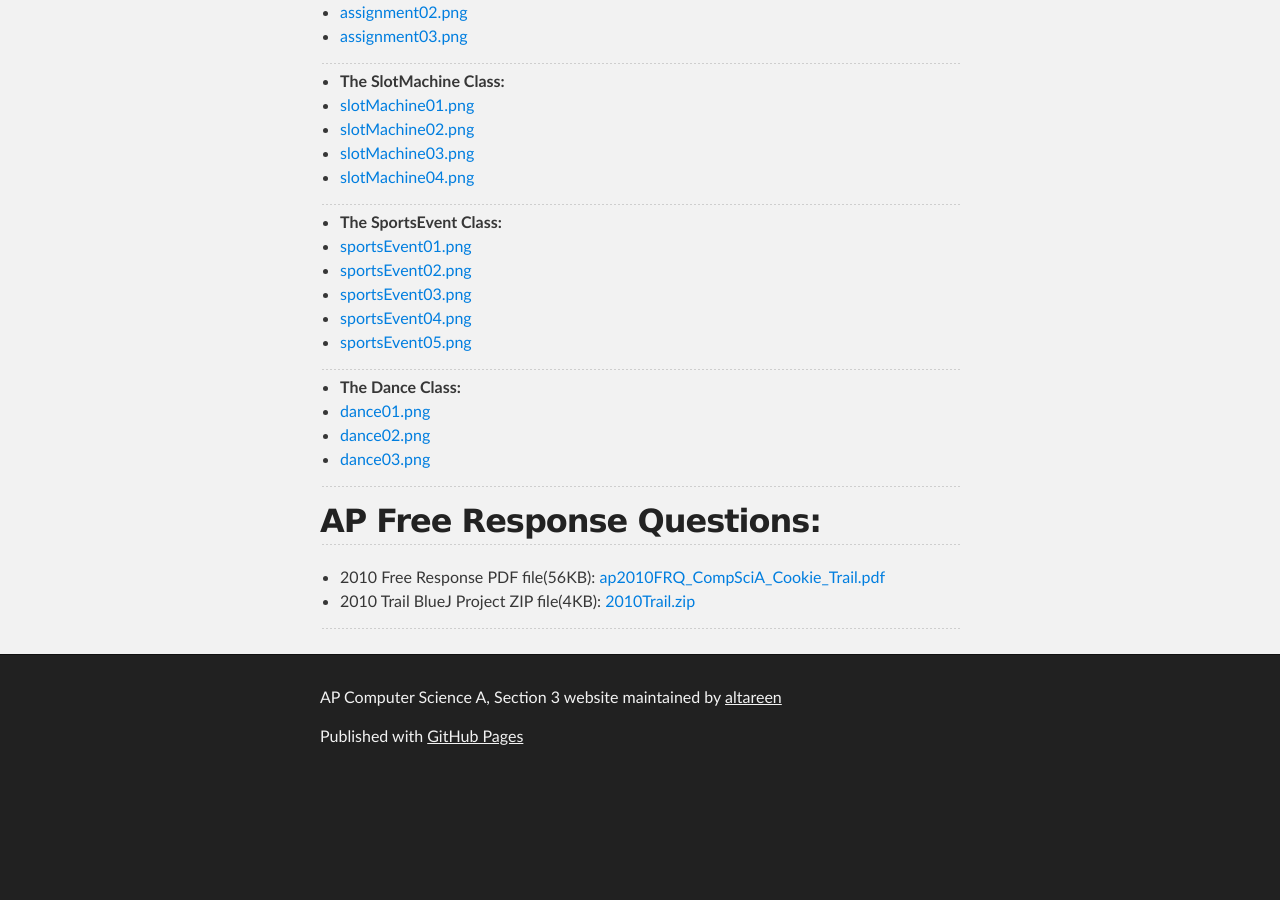
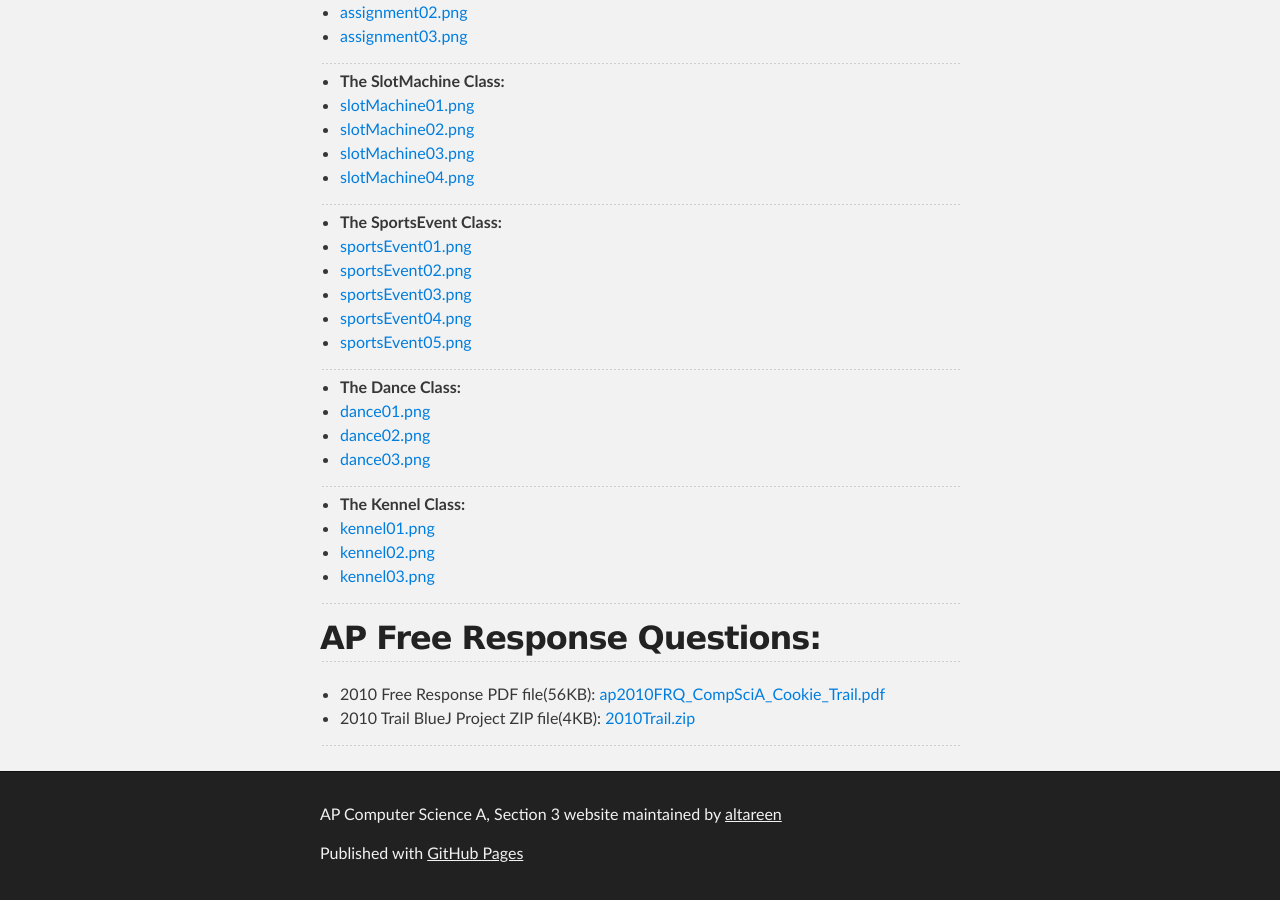
Before and after one commit to ynot1609/apcompsci3, a Jekyll site: the page built from frqs/index.md, in a window 1280 px wide and 900 px high, scrolled down 932 px. Built offline with Jekyll 4.4.1, drawn with Linux system fonts in a browser that asks for light colours; before the commit the page ends 1715 px from its top, so only the background shows below that.

Commit message:
Added kennel

```diff
--- a/frqs/index.md
+++ b/frqs/index.md
@@ -61,6 +61,13 @@ title: Free Response Questions
 
 ---
 
++ **The Kennel Class:**
++ [kennel01.png](/apcompsci3/assets/kennel01.png)
++ [kennel02.png](/apcompsci3/assets/kennel02.png)
++ [kennel03.png](/apcompsci3/assets/kennel03.png)
+
+---
+
 ## AP Free Response Questions:
 
 + 2010 Free Response PDF file(56KB): [ap2010FRQ_CompSciA_Cookie_Trail.pdf](/apcompsci3/assets/ap2010FRQ_CompSciA_Cookie_Trail.pdf)
```
Also changed, not shown: assets/kennel01.png (added), assets/kennel02.png (added), assets/kennel03.png (added), assets/kennel04.png (added).
